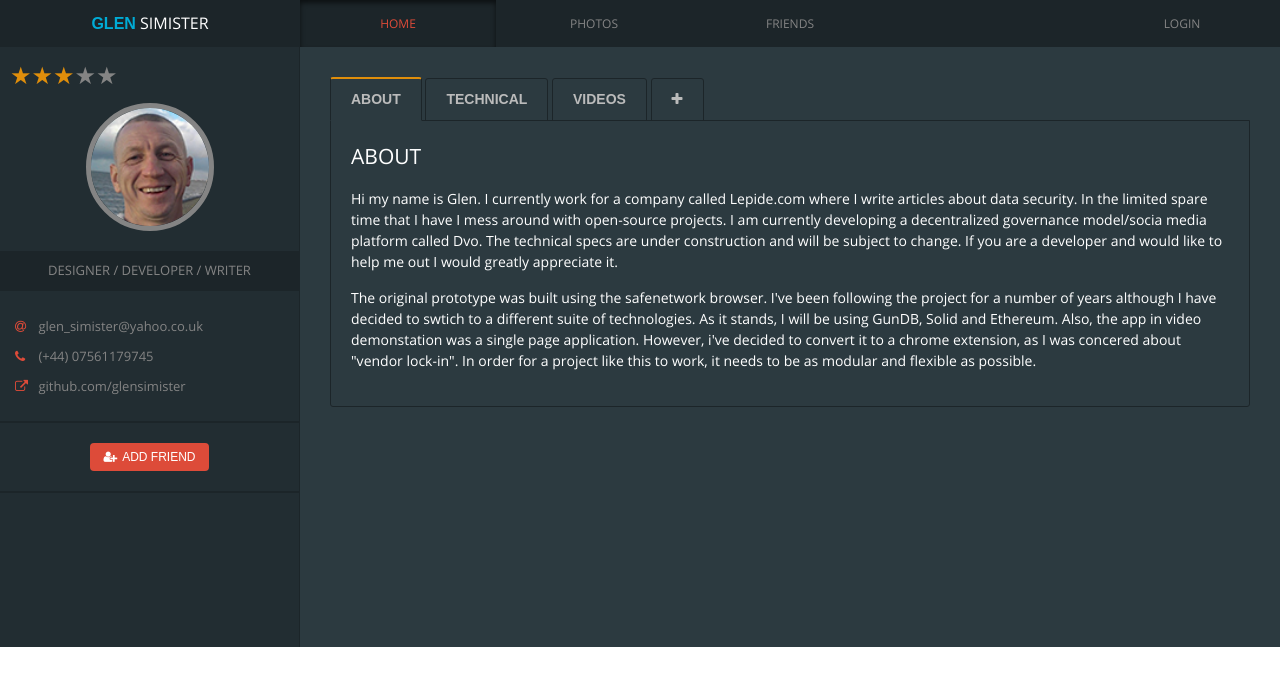
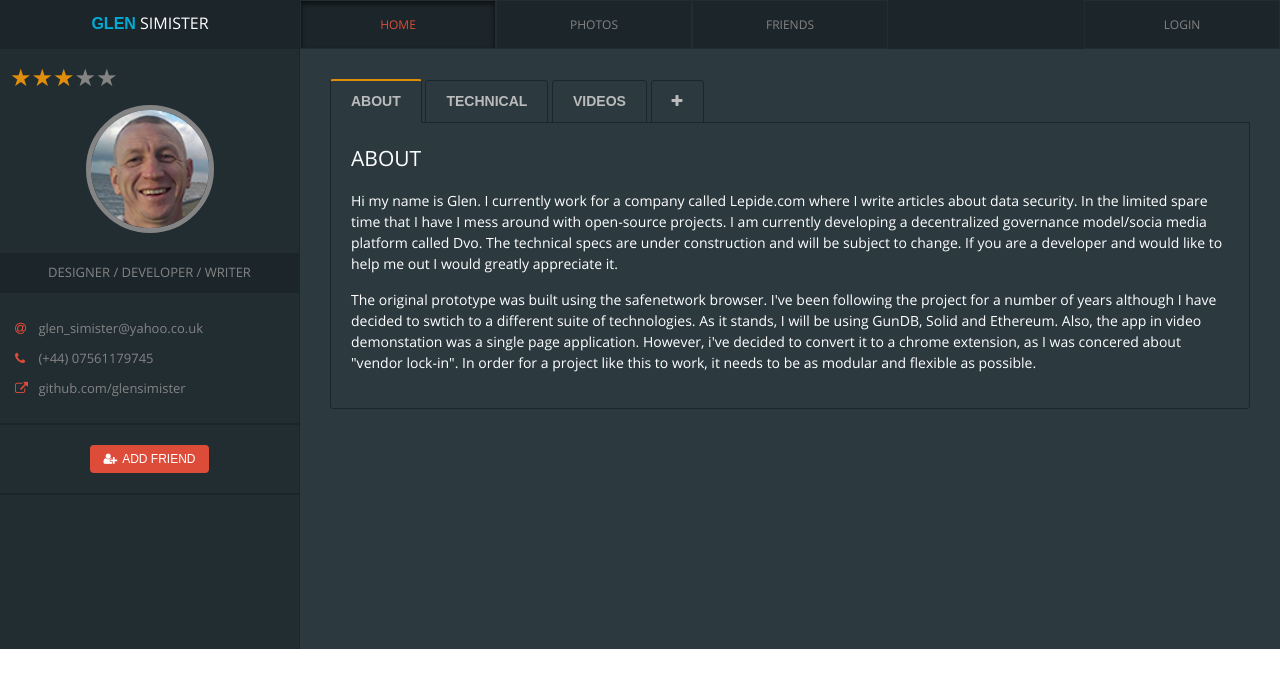
Before and after one commit to glensimister/profile-old, a plain HTML site: page index.html in a window 1280 px wide. Drawn offline with Linux system fonts and the light colour scheme; a script that the page names is missing; a web font is replaced by a local one.

Commit message:
theme change

```diff
--- a/css/style.css
+++ b/css/style.css
@@ -170,6 +170,7 @@ top-nav .active {
     -webkit-box-shadow: inset 0px 3px 5px 0px rgba(0, 0, 0, 0.57);
     -moz-box-shadow: inset 0px 3px 5px 0px rgba(0, 0, 0, 0.57);
     box-shadow: inset 0px 3px 5px 0px rgba(0, 0, 0, 0.57);
+    /* background: #222d32; */
 }
 top-nav a:hover {
     color: #dd4b39;
@@ -182,6 +183,7 @@ top-nav a {
     line-height: 27px;
     font-size: 12px;
     padding: 10px 5px;
+    border: 1px solid #222d32;
 }
 .top-nav-login {
     width: 100%;
@@ -193,6 +195,7 @@ top-nav a {
     display: none;
 }
 .logo {
+    /* border-right: 1px solid #2c3a40; */
     background: #1c2529;
 }
 .logo a {
```
